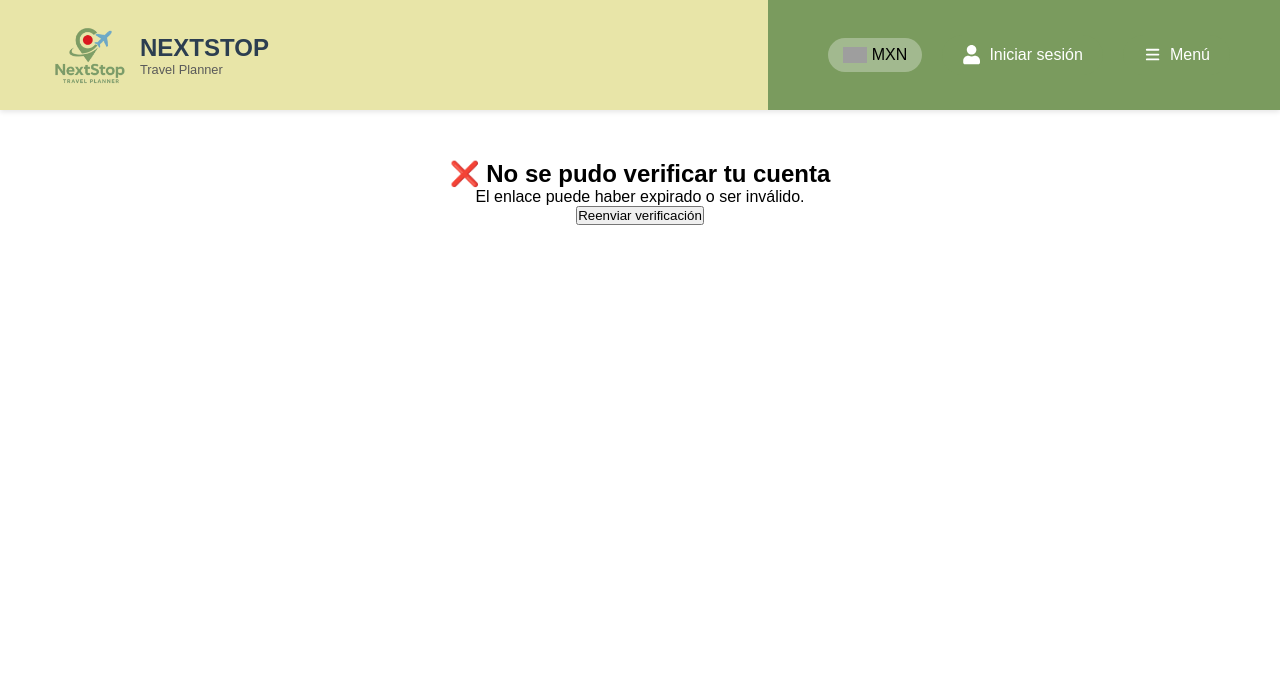
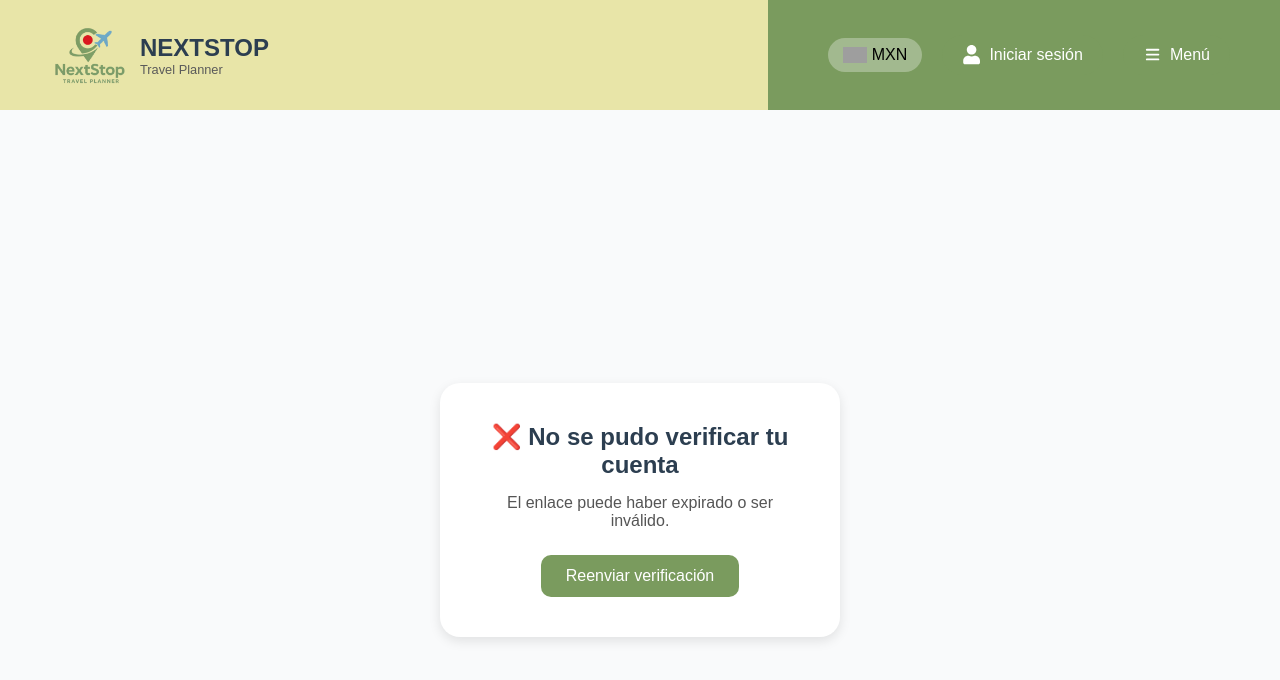
Before and after one commit to DannaRdzV18/NextStop, a React (Create React App) app in the folder frontend/: page /verificar-enlace in a window 1280 px wide. Shown: the top 680 px of the page. Built offline with nearby package versions, Linux system fonts and the light colour scheme; grey boxes are pictures that could not be loaded.

Commit message:
Edicion de App.sj

```diff
--- a/frontend/src/App.js
+++ b/frontend/src/App.js
@@ -5,6 +5,7 @@ import Registro from './components/Registro';
 import Verificar from './components/Verificar';
 import Login from './components/Login';
 import VerificacionEnlace from './components/VerificacionEnlace'; // 👈 importar nuevo componente
+import VerificacionCodigo from './components/VerificacionCodigo';
 import { BrowserRouter as Router, Routes, Route } from 'react-router-dom';
 
 function App() {
@@ -16,8 +17,10 @@ function App() {
           <Route path="/" element={<Home />} />
           <Route path="/registro" element={<Registro />} />
           <Route path="/verificar" element={<Verificar />} />
+          <Route path="/verificar-codigo" element={<VerificacionCodigo />} />
           <Route path="/verificar-enlace" element={<VerificacionEnlace />} /> {/* 👈 nueva ruta */}
           <Route path="/login" element={<Login />} />
+
         </Routes>
       </div>
     </Router>
--- /dev/null
+++ b/frontend/src/components/VerificacionCodigo.css
@@ -0,0 +1,42 @@
+.verificacion-container {
+  display: flex;
+  justify-content: center;
+  align-items: center;
+  height: 100vh;
+  background-color: #f9fafb;
+}
+
+.verificacion-card {
+  background: white;
+  padding: 40px;
+  border-radius: 20px;
+  box-shadow: 0 4px 12px rgba(0,0,0,0.1);
+  text-align: center;
+  max-width: 400px;
+  width: 90%;
+}
+
+.verificacion-card h2 {
+  color: #2c3e50;
+  margin-bottom: 15px;
+}
+
+.verificacion-card p {
+  color: #555;
+  margin-bottom: 25px;
+}
+
+.verificacion-card button {
+  background-color: #7A9B5E;
+  color: white;
+  border: none;
+  border-radius: 10px;
+  padding: 12px 25px;
+  cursor: pointer;
+  font-size: 1em;
+  transition: background-color 0.3s;
+}
+
+.verificacion-card button:hover {
+  background-color: #6a8a4e;
+}
--- /dev/null
+++ b/frontend/src/components/VerificacionCodigo.js
@@ -0,0 +1,20 @@
+// src/components/VerificacionCodigo.js
+import React from 'react';
+import { useNavigate } from 'react-router-dom';
+import './VerificacionCodigo.css';
+
+function VerificacionCodigo() {
+  const navigate = useNavigate();
+
+  return (
+    <div className="verificacion-container">
+      <div className="verificacion-card">
+        <h2>✅ Verificación exitosa</h2>
+        <p>Tu cuenta ha sido verificada correctamente.</p>
+        <button onClick={() => navigate('/')}>Ir al inicio</button>
+      </div>
+    </div>
+  );
+}
+
+export default VerificacionCodigo;
--- /dev/null
+++ b/frontend/src/components/VerificacionEnlace.css
@@ -0,0 +1,67 @@
+.verificacion-enlace-container {
+  display: flex;
+  justify-content: center;
+  align-items: center;
+  height: 100vh;
+  background-color: #f9fafb;
+  font-family: 'Poppins', sans-serif;
+}
+
+.verificacion-enlace-card {
+  background: white;
+  padding: 50px 40px;
+  border-radius: 20px;
+  box-shadow: 0 8px 24px rgba(0, 0, 0, 0.1);
+  text-align: center;
+  max-width: 420px;
+  width: 90%;
+  transition: all 0.3s ease;
+}
+
+.verificacion-enlace-card h2 {
+  color: #2c3e50;
+  font-size: 1.8em;
+  margin-bottom: 15px;
+}
+
+.verificacion-enlace-card p {
+  color: #555;
+  margin-bottom: 30px;
+  line-height: 1.5;
+}
+
+.verificacion-enlace-card button {
+  background-color: #7A9B5E;
+  color: white;
+  border: none;
+  border-radius: 10px;
+  padding: 12px 25px;
+  cursor: pointer;
+  font-size: 1em;
+  font-weight: 500;
+  transition: background-color 0.3s, transform 0.2s;
+}
+
+.verificacion-enlace-card button:hover {
+  background-color: #6a8a4e;
+  transform: scale(1.03);
+}
+
+.verificacion-enlace-icon {
+  font-size: 3.5em;
+  margin-bottom: 20px;
+}
+
+.verificacion-exito {
+  color: #27ae60;
+}
+
+.verificacion-error {
+  color: #e74c3c;
+}
+
+.verificando-texto {
+  color: #7f8c8d;
+  font-size: 1.1em;
+  text-align: center;
+}
--- a/frontend/src/components/VerificacionEnlace.js
+++ b/frontend/src/components/VerificacionEnlace.js
@@ -1,4 +1,5 @@
 // src/components/VerificacionEnlace.js
+import './VerificacionEnlace.css';
 import React, { useEffect, useState } from 'react';
 import { useLocation, useNavigate } from 'react-router-dom';
 import API from '../api';
@@ -43,31 +44,34 @@ function VerificacionEnlace() {
     }
   };
 
-  if (estado === 'verificando') {
-    return <p>Verificando tu cuenta...</p>;
-  }
+  return (
+    <div className="verificacion-container">
+      <div className="verificacion-card">
+        {estado === 'verificando' && (
+          <>
+            <h2>⏳ Verificando tu cuenta...</h2>
+            <p>Por favor espera un momento.</p>
+          </>
+        )}
 
-  if (estado === 'exito') {
-    return (
-      <div style={{ textAlign: 'center', marginTop: '50px' }}>
-        <h2>✅ Verificación exitosa</h2>
-        <p>Tu cuenta ha sido verificada correctamente.</p>
-        <button onClick={() => navigate('/')}>Ir a la página principal</button>
+        {estado === 'exito' && (
+          <>
+            <h2>✅ Verificación exitosa</h2>
+            <p>Tu cuenta ha sido verificada correctamente.</p>
+            <button onClick={() => navigate('/')}>Ir a la página principal</button>
+          </>
+        )}
+
+        {estado === 'error' && (
+          <>
+            <h2>❌ No se pudo verificar tu cuenta</h2>
+            <p>El enlace puede haber expirado o ser inválido.</p>
+            <button onClick={reenviarVerificacion}>Reenviar verificación</button>
+          </>
+        )}
       </div>
-    );
-  }
-
-  if (estado === 'error') {
-    return (
-      <div style={{ textAlign: 'center', marginTop: '50px' }}>
-        <h2>❌ No se pudo verificar tu cuenta</h2>
-        <p>El enlace puede haber expirado o ser inválido.</p>
-        <button onClick={reenviarVerificacion}>Reenviar verificación</button>
-      </div>
-    );
-  }
-
-  return null;
+    </div>
+  );
 }
 
 export default VerificacionEnlace;
```
